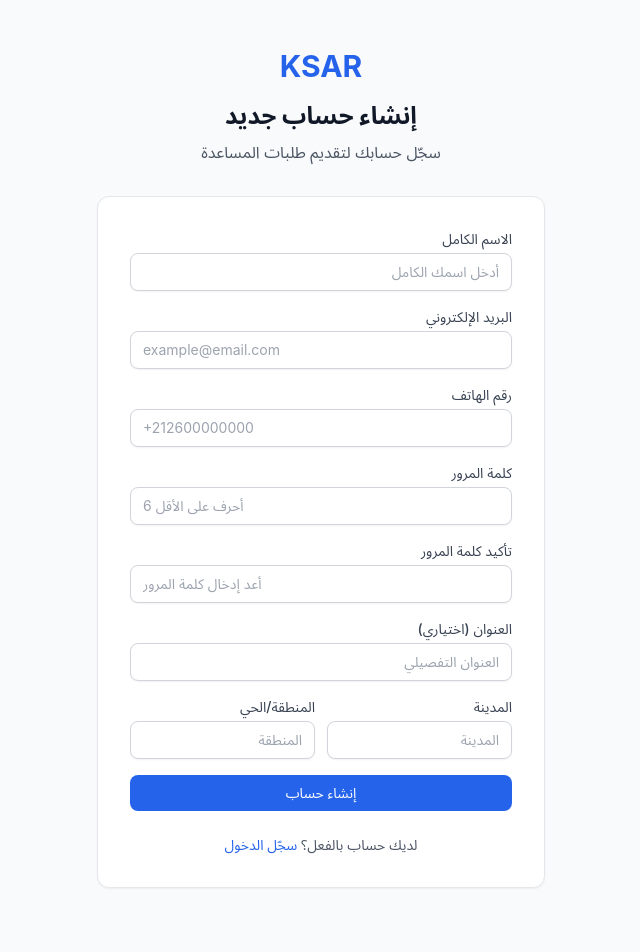
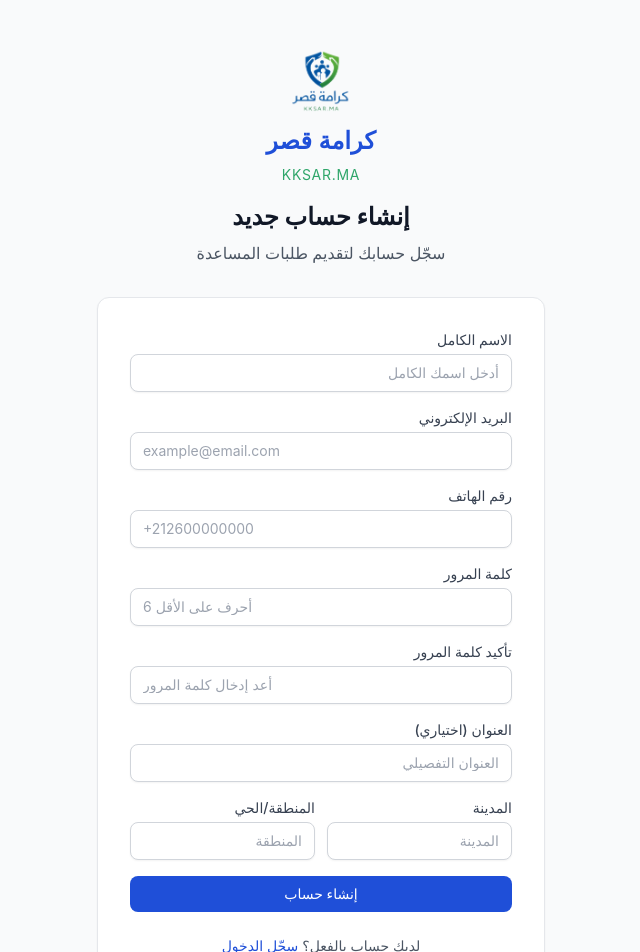
Before and after one commit to geniustep/ksar-nextjs, a Next.js app: page /register in a window 1280 px wide. Shown: the top 952 px of the page, without its empty margins (319-959 px from the left). Built offline with nearby package versions, Linux system fonts and the light colour scheme; no server answers.

Commit message:
Initial commit

```diff
--- a/src/app/globals.css
+++ b/src/app/globals.css
@@ -2,8 +2,20 @@
 @tailwind components;
 @tailwind utilities;
 
-@import url('https://fonts.googleapis.com/css2?family=Inter:wght@300;400;500;600;700&family=Noto+Sans+Arabic:wght@300;400;500;600;700&display=swap');
+/* ✍️ الخطوط (Typography) لكرامة قصر - KKSAR.MA */
+/* 🔹 العربية (أساسي) - Cairo: واضح، رسمي، مناسب للويب والموبايل */
+/* 🔹 اللاتينية - Inter: نظيف، حديث، ممتاز للـ UI */
+@import url('https://fonts.googleapis.com/css2?family=Cairo:wght@300;400;500;600;700&family=Inter:wght@300;400;500;600;700&display=swap');
 
 body {
-  font-family: 'Inter', 'Noto Sans Arabic', sans-serif;
+  font-family: 'Cairo', 'Inter', sans-serif;
 }
+
+/* 🎯 متغيرات الألوان الرسمية */
+:root {
+  --color-primary: #1F4FD8;      /* أزرق هادئ إنساني */
+  --color-secondary: #2FA66A;    /* أخضر كرامة */
+  --color-dark: #2B2B2B;         /* نصوص */
+  --color-light: #F4F6F8;        /* خلفيات */
+  --color-danger: #D83A3A;       /* تنبيه واستعجال */
+}
--- a/src/app/login/page.tsx
+++ b/src/app/login/page.tsx
@@ -2,6 +2,7 @@
 
 import React, { useState } from 'react';
 import Link from 'next/link';
+import Image from 'next/image';
 import { useRouter } from 'next/navigation';
 import { useAuth } from '@/contexts/AuthContext';
 import Input from '@/components/ui/Input';
@@ -57,8 +58,16 @@ export default function LoginPage() {
     <div className="min-h-screen bg-gray-50 flex flex-col items-center justify-center py-12 px-4">
       <div className="w-full max-w-md">
         <div className="text-center mb-8">
-          <Link href="/" className="text-3xl font-bold text-primary-600">
-            KSAR
+          <Link href="/" className="inline-flex flex-col items-center gap-2">
+            <Image
+              src="/logo.png"
+              alt="كرامة قصر"
+              width={80}
+              height={80}
+              className="object-contain"
+            />
+            {/* <span className="text-2xl font-bold text-primary-600 font-cairo">كرامة قصر</span>
+            <span className="text-sm text-accent-500 font-inter tracking-wider">KKSAR.MA</span> */}
           </Link>
           <h1 className="text-2xl font-bold text-gray-900 mt-4">تسجيل الدخول</h1>
           <p className="text-gray-600 mt-2">أدخل بياناتك للوصول إلى حسابك</p>
--- a/src/app/page.tsx
+++ b/src/app/page.tsx
@@ -2,6 +2,7 @@
 
 import React from 'react';
 import Link from 'next/link';
+import Image from 'next/image';
 import Navbar from '@/components/Navbar';
 import { CATEGORY_LABELS, CATEGORY_ICONS } from '@/lib/constants';
 import type { RequestCategory } from '@/lib/types';
@@ -117,7 +118,19 @@ export default function HomePage() {
       {/* Footer */}
       <footer className="bg-gray-900 text-gray-400 py-8">
         <div className="max-w-7xl mx-auto px-4 text-center">
-          <p className="text-lg font-bold text-white mb-2">KSAR - إغاثة</p>
+          <div className="flex items-center justify-center gap-3 mb-3">
+            <Image
+              src="/logo.png"
+              alt="كرامة قصر"
+              width={40}
+              height={40}
+              className="object-contain"
+            />
+            {/* <div>
+              <p className="text-lg font-bold text-white font-cairo">كرامة قصر</p>
+              <p className="text-xs text-accent-500 font-inter tracking-wider">KKSAR.MA</p>
+            </div> */}
+          </div>
           <p className="text-sm">منصة تنسيق المساعدات الإنسانية</p>
         </div>
       </footer>
--- a/src/app/register/page.tsx
+++ b/src/app/register/page.tsx
@@ -2,6 +2,7 @@
 
 import React, { useState, useEffect } from 'react';
 import Link from 'next/link';
+import Image from 'next/image';
 import { useRouter } from 'next/navigation';
 import { useAuth } from '@/contexts/AuthContext';
 import Input from '@/components/ui/Input';
@@ -72,8 +73,16 @@ export default function RegisterPage() {
     <div className="min-h-screen bg-gray-50 flex flex-col items-center justify-center py-12 px-4">
       <div className="w-full max-w-md">
         <div className="text-center mb-8">
-          <Link href="/" className="text-3xl font-bold text-primary-600">
-            KSAR
+          <Link href="/" className="inline-flex flex-col items-center gap-2">
+            <Image
+              src="/logo.png"
+              alt="كرامة قصر"
+              width={80}
+              height={80}
+              className="object-contain"
+            />
+            <span className="text-2xl font-bold text-primary-600 font-cairo">كرامة قصر</span>
+            <span className="text-sm text-accent-500 font-inter tracking-wider">KKSAR.MA</span>
           </Link>
           <h1 className="text-2xl font-bold text-gray-900 mt-4">إنشاء حساب جديد</h1>
           <p className="text-gray-600 mt-2">سجّل حسابك لتقديم طلبات المساعدة</p>
--- a/src/components/Navbar.tsx
+++ b/src/components/Navbar.tsx
@@ -2,6 +2,7 @@
 
 import React, { useState } from 'react';
 import Link from 'next/link';
+import Image from 'next/image';
 import { useRouter } from 'next/navigation';
 import { useAuth } from '@/contexts/AuthContext';
 
@@ -34,9 +35,18 @@ export default function Navbar() {
       <div className="max-w-7xl mx-auto px-4 sm:px-6 lg:px-8">
         <div className="flex justify-between h-16">
           <div className="flex items-center gap-8">
-            <Link href="/" className="flex items-center gap-2">
-              <span className="text-2xl font-bold text-primary-600">KSAR</span>
-              <span className="text-sm text-gray-500">| إغاثة</span>
+            <Link href="/" className="flex items-center gap-3">
+              <Image
+                src="/logo.png"
+                alt="كرامة قصر"
+                width={70}
+                height={70}
+                className="object-contain"
+              />
+              {/* <div className="flex flex-col">
+                <span className="text-lg font-bold text-primary-600 font-cairo">كرامة قصر</span>
+                <span className="text-xs text-accent-500 font-inter tracking-wider">KKSAR.MA</span>
+              </div> */}
             </Link>
 
             <div className="hidden md:flex items-center gap-4">
--- a/tailwind.config.ts
+++ b/tailwind.config.ts
@@ -1,5 +1,8 @@
 import type { Config } from 'tailwindcss';
 
+/**
+ * 🟦 لوحة الألوان الرسمية لكرامة قصر - KKSAR.MA
+ */
 const config: Config = {
   content: [
     './src/**/*.{js,ts,jsx,tsx,mdx}',
@@ -7,34 +10,56 @@ const config: Config = {
   theme: {
     extend: {
       colors: {
+        // 🎯 اللون الأساسي (Primary) - أزرق هادئ إنساني
+        // يرمز للثقة، الاستقرار، والتنظيم
+        // Primary Blue: #1F4FD8
         primary: {
-          50: '#eff6ff',
-          100: '#dbeafe',
-          200: '#bfdbfe',
-          300: '#93c5fd',
-          400: '#60a5fa',
-          500: '#3b82f6',
-          600: '#2563eb',
-          700: '#1d4ed8',
-          800: '#1e40af',
-          900: '#1e3a8a',
-          950: '#172554',
+          50: '#eef3ff',
+          100: '#dce6ff',
+          200: '#c1d1ff',
+          300: '#9ab5ff',
+          400: '#7090ff',
+          500: '#4a6bf8',
+          600: '#1F4FD8', // اللون الأساسي
+          700: '#1a3fb0',
+          800: '#1a3590',
+          900: '#1b3275',
+          950: '#121f48',
         },
+        // 🌱 اللون الثانوي (Secondary) - أخضر كرامة
+        // يرمز للحياة، العون، والإنسان
+        // Dignity Green: #2FA66A
         accent: {
-          50: '#f0fdf4',
-          100: '#dcfce7',
-          200: '#bbf7d0',
-          300: '#86efac',
-          400: '#4ade80',
-          500: '#22c55e',
-          600: '#16a34a',
-          700: '#15803d',
-          800: '#166534',
-          900: '#14532d',
+          50: '#effef6',
+          100: '#d9ffeb',
+          200: '#b6fcd8',
+          300: '#7df7bb',
+          400: '#3ee896',
+          500: '#2FA66A', // اللون الثانوي
+          600: '#0fa85a',
+          700: '#108549',
+          800: '#12693d',
+          900: '#115634',
+          950: '#03301b',
+        },
+        // 🕊️ ألوان داعمة (Neutrals)
+        neutral: {
+          dark: '#2B2B2B',    // Dark Gray - نصوص
+          light: '#F4F6F8',   // Light Gray - خلفيات
+          white: '#FFFFFF',   // White
+        },
+        // ⚠️ أحمر للتنبيه والاستعجال فقط
+        danger: {
+          500: '#D83A3A',
+          600: '#c42d2d',
         },
       },
       fontFamily: {
-        sans: ['Inter', 'Noto Sans Arabic', 'sans-serif'],
+        // 🔹 العربية (أساسي) - Cairo: واضح، رسمي، مناسب للويب والموبايل
+        // 🔹 اللاتينية - Inter: نظيف، حديث، ممتاز للـ UI
+        sans: ['Inter', 'Cairo', 'sans-serif'],
+        cairo: ['Cairo', 'sans-serif'],
+        inter: ['Inter', 'sans-serif'],
       },
     },
   },
```
Also changed, not shown: public/logo.png (added).
